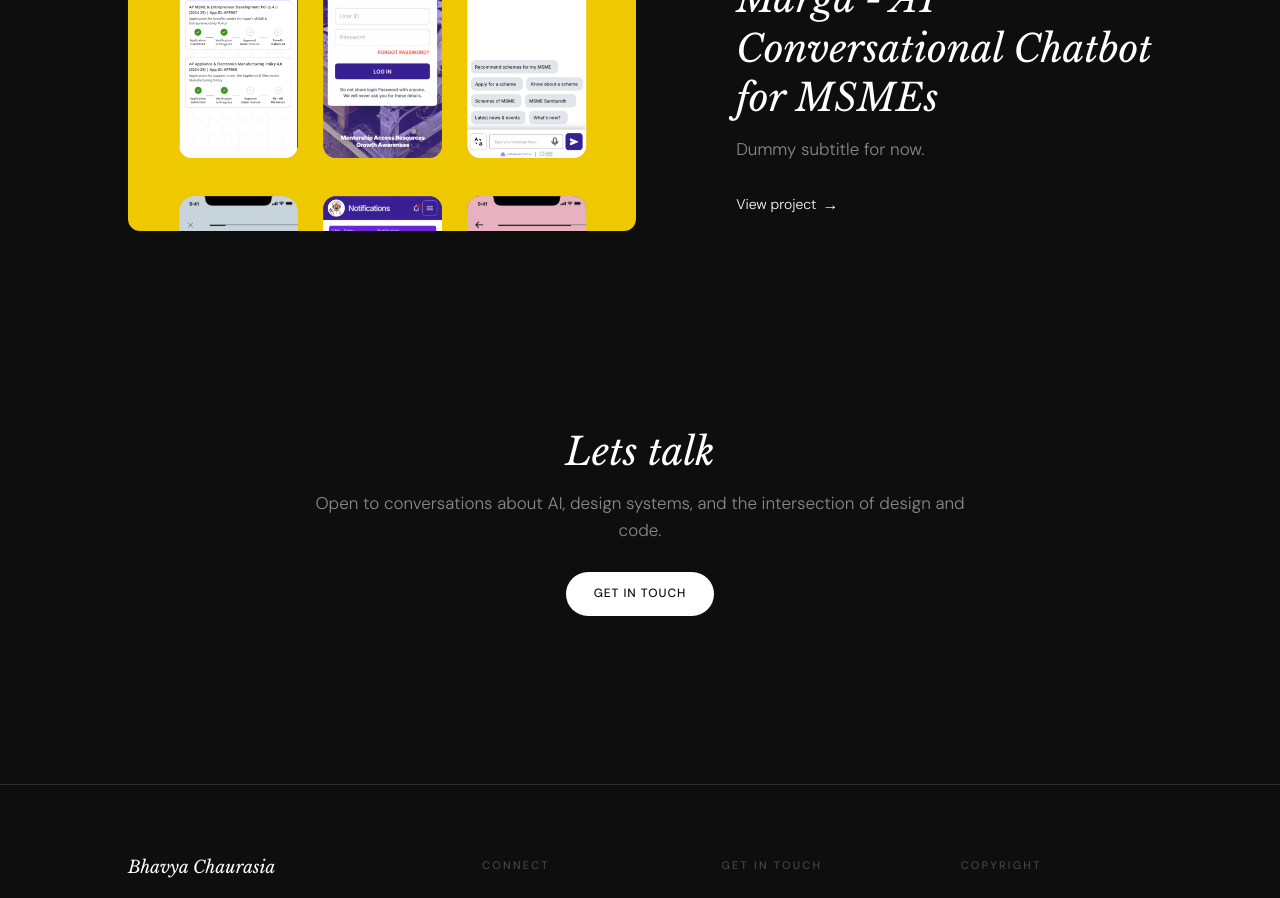
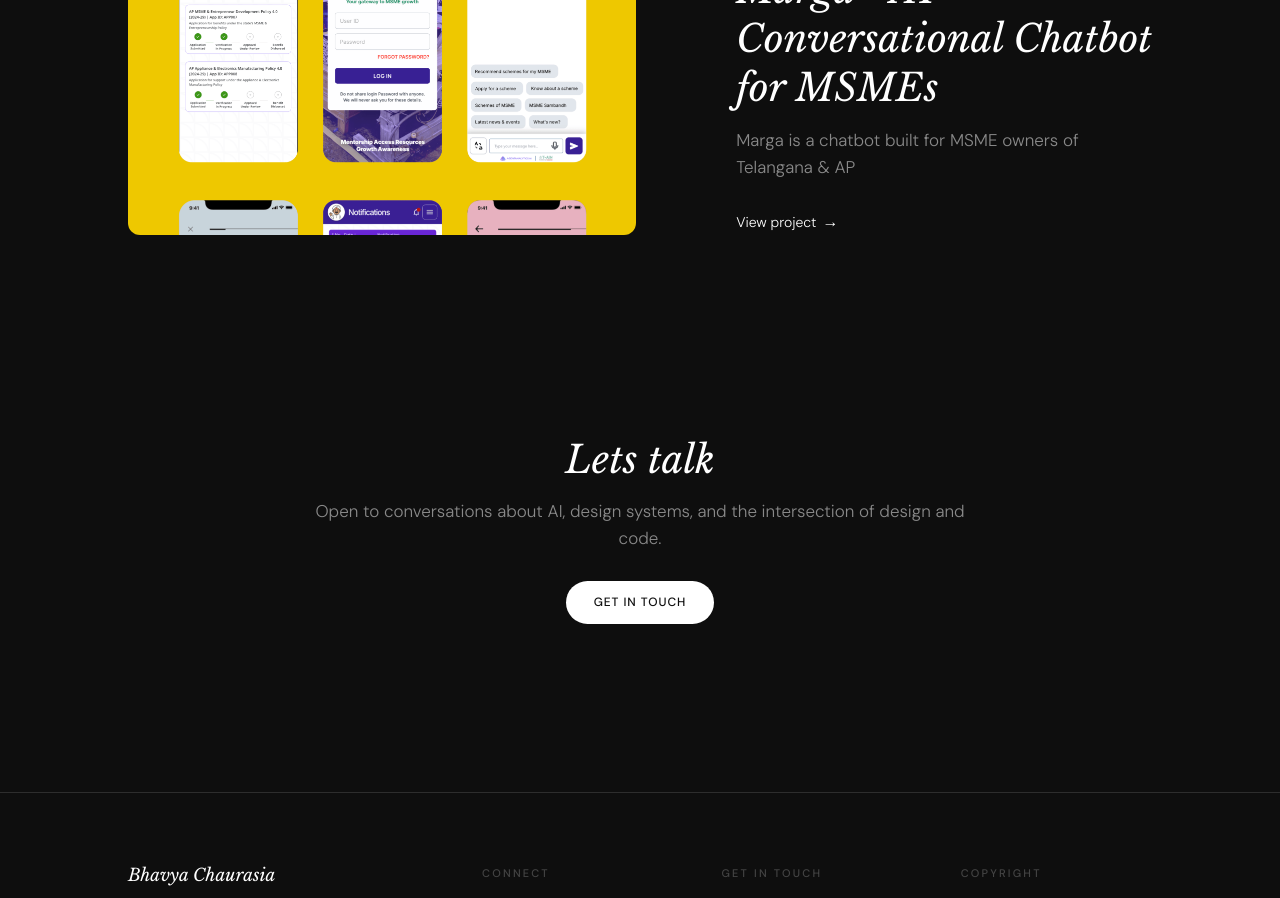
Before and after one commit to bhavya-chaurasia/Portfolio-2026, a React (Vite) app: page /work in a window 1280 px wide. Shown: the part 1640-2538 px from the top of the page. Built offline with nearby package versions, Linux system fonts and the light colour scheme; a web font is replaced by a local one.

Commit message:
homepage desc change

```diff
--- a/src/pages/Work.tsx
+++ b/src/pages/Work.tsx
@@ -58,7 +58,7 @@ transparency, cross-selling, and service adoption.`,
       num: "03",
       tags: "UX Design, AI, Government",
       title: "Marga - AI Conversational Chatbot for MSMEs",
-      desc: "Dummy subtitle for now.",
+      desc: "Marga is a chatbot built for MSME owners of Telangana & AP",
       link: "/project-3",
       img: "/src/assets/Frame1-maruti.svg",
       isVideo: false,
```
